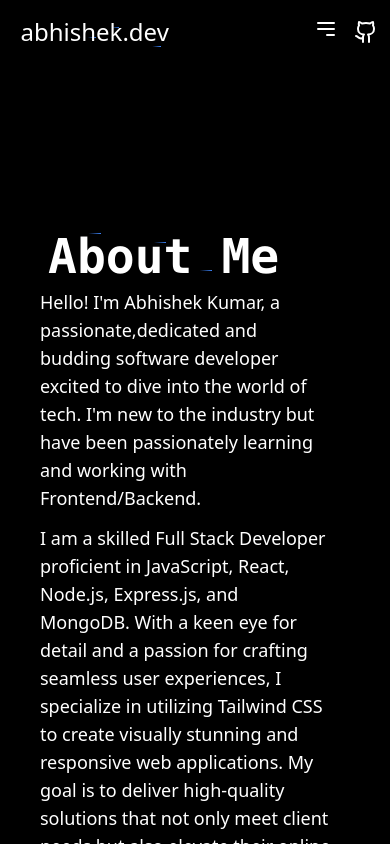
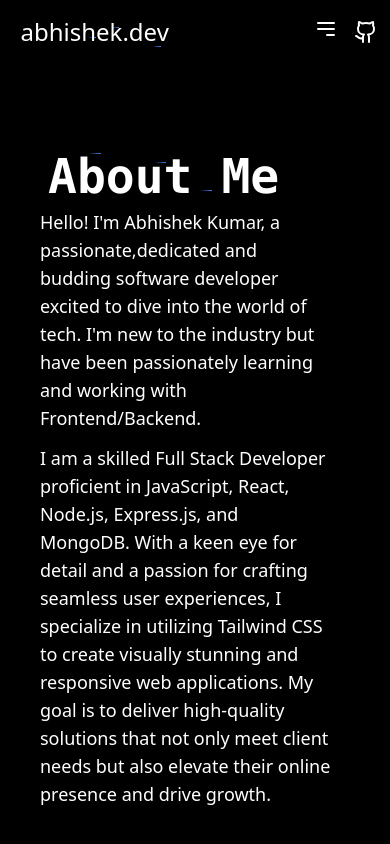
Before and after one commit to abhishek5173/NewPortfolio, a Next.js app in the folder myportfolio/: page /about in a window 390 px wide. Built offline with nearby package versions, Linux system fonts and the light colour scheme.

Commit message:
Update page.tsx

```diff
--- a/myportfolio/app/about/page.tsx
+++ b/myportfolio/app/about/page.tsx
@@ -3,7 +3,7 @@
 export default function about() {
   return (
     <div className="bg-black w-screen h-[calc(100vh-4rem)] overflow-auto">
-      <div className="lg:pt-52 pt-40 pl-10 md:text-3xl text-lg font-thin">
+      <div className="lg:pt-52 pt-20 pl-10 md:text-3xl text-lg font-thin">
         <Cover className="text-white font-extrabold text-5xl lg:text-6xl font-mono">
           About Me
         </Cover>
```
